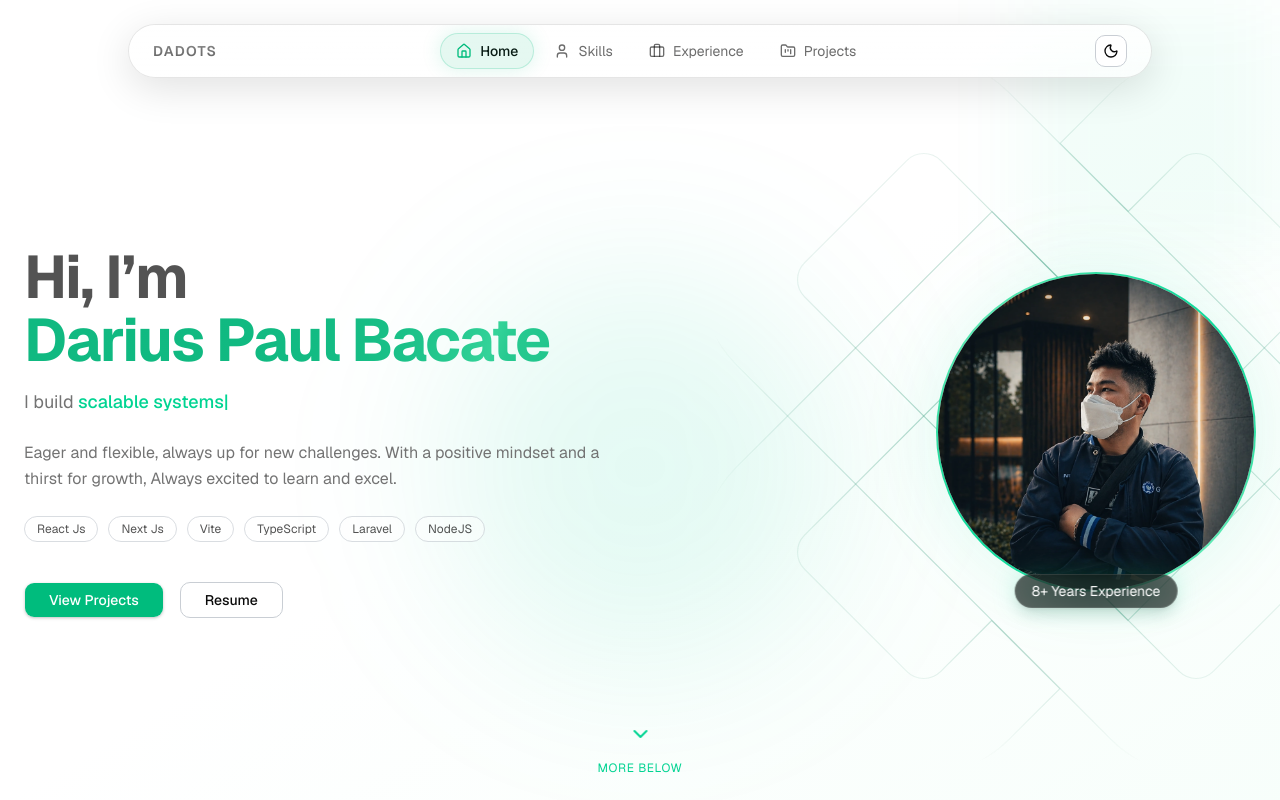
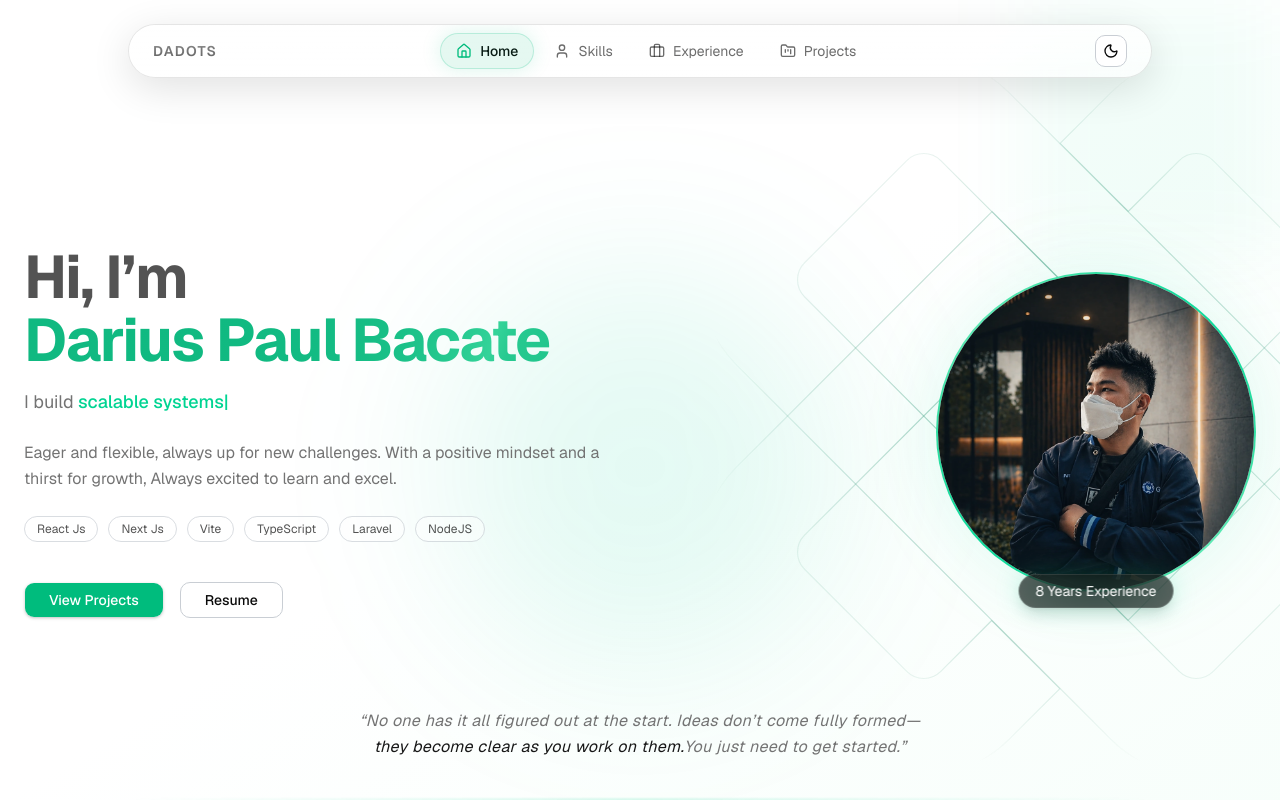
Before and after one commit to dadots/my-app-porfolio, a Next.js app: page / in a window 1280 px wide. Shown: the top 800 px of the page. Built offline with nearby package versions, Linux system fonts and the light colour scheme.

Commit message:
push new updates

```diff
--- a/components/sections/client/HeroAnimations.tsx
+++ b/components/sections/client/HeroAnimations.tsx
@@ -167,7 +167,7 @@ export default function HeroAnimations({ heroSkills, }: { heroSkills: { name: st
                                 whitespace-nowrap
                                 shadow-lg
                             ">
-                                8+ Years Experience
+                                {Bio.yearExperience} Years Experience
                             </span>
 
                         </div>
--- a/components/sections/client/HeroMouseEffect.tsx
+++ b/components/sections/client/HeroMouseEffect.tsx
@@ -28,6 +28,7 @@ export default function HeroMouseEffect({
 
     return (
         <section
+            id="home"
             ref={ref}
             onMouseMove={handleMove}
             className="relative flex min-h-screen items-center px-6 pt-16 overflow-hidden"
--- /dev/null
+++ b/components/sections/client/HeroQuoteAnimation.tsx
@@ -0,0 +1,24 @@
+"use client";
+
+import { motion } from "framer-motion";
+
+export default function HeroQuoteAnimation() {
+    return (
+        <motion.div
+            className="hidden md:flex absolute bottom-10 left-1/2 -translate-x-1/2 max-w-2xl px-6"
+            initial={{ opacity: 0, y: 20 }}
+            animate={{ opacity: 1, y: 0 }}
+            transition={{
+                delay: 0.8,
+                duration: 0.6,
+                ease: "easeOut",
+            }}
+        >
+            <p className="text-sm md:text-base text-muted-foreground italic text-center leading-relaxed tracking-wide">
+                “No one has it all figured out at the start. Ideas don’t come fully formed—
+                <span className="text-primary"> they become clear as you work on them.</span>
+                You just need to get started.”
+            </p>
+        </motion.div>
+    );
+}
--- a/components/sections/hero.tsx
+++ b/components/sections/hero.tsx
@@ -1,8 +1,8 @@
 import { coreSkills, skills } from "@/data/constants";
 import HeroAnimations from "./client/HeroAnimations";
 import HeroMouseEffect from "./client/HeroMouseEffect";
-import { ChevronDown } from "lucide-react";
 import HeroBgAnimation from "./client/HeroBgAnimation";
+import HeroQuoteAnimation from "./client/HeroQuoteAnimation";
 
 export default function Hero() {
     const allSkills = skills.flatMap(group => group.skills);
@@ -13,7 +13,7 @@ export default function Hero() {
 
     return (
             <HeroMouseEffect>
-                <div id="home" className="absolute inset-0 -z-10">
+                <div className="absolute inset-0 -z-10">
                     <div className="absolute inset-0 bg-linear-to-br from-background via-background to-emerald-50/40 dark:to-transparent" />
 
                     <HeroBgAnimation />
@@ -32,16 +32,12 @@ export default function Hero() {
 
                 <div className="mx-auto grid max-w-7xl items-center gap-12 md:gap-20 md:grid-cols-2">
                     <HeroAnimations heroSkills={heroSkills} />
+
+                    <HeroQuoteAnimation />
                 </div>
 
-                <div className="hidden md:flex absolute bottom-6 left-1/2 -translate-x-1/2 flex-col items-center gap-2">
-
-                    <ChevronDown className="h-6 w-6 animate-bounce text-emerald-400 font-medium" />
-
-                    <span className="text-xs text-emerald-400 uppercase tracking-wider">
-                        More below
-                    </span>
-
+                <div className="absolute bottom-0 left-0 w-full flex justify-center z-20 pointer-events-none">
+                    <div className="w-[80%] h-px bg-linear-to-r from-transparent via-emerald-400/40 to-transparent blur-[1px]" />
                 </div>
             </HeroMouseEffect>
     );
--- a/data/constants.tsx
+++ b/data/constants.tsx
@@ -64,6 +64,7 @@ export const Bio = {
         "https://drive.google.com/file/d/1xM-fQjfXU-41W6mse31KACVUPq5KBF16/view?usp=sharing",
     linkedin: "https://www.linkedin.com/in/darius-paul-bacate-03805813a/",
     facebook: "https://www.facebook.com/iezbay",
+    yearExperience: 8
 };
 
 export const metadata: Metadata = {
```
